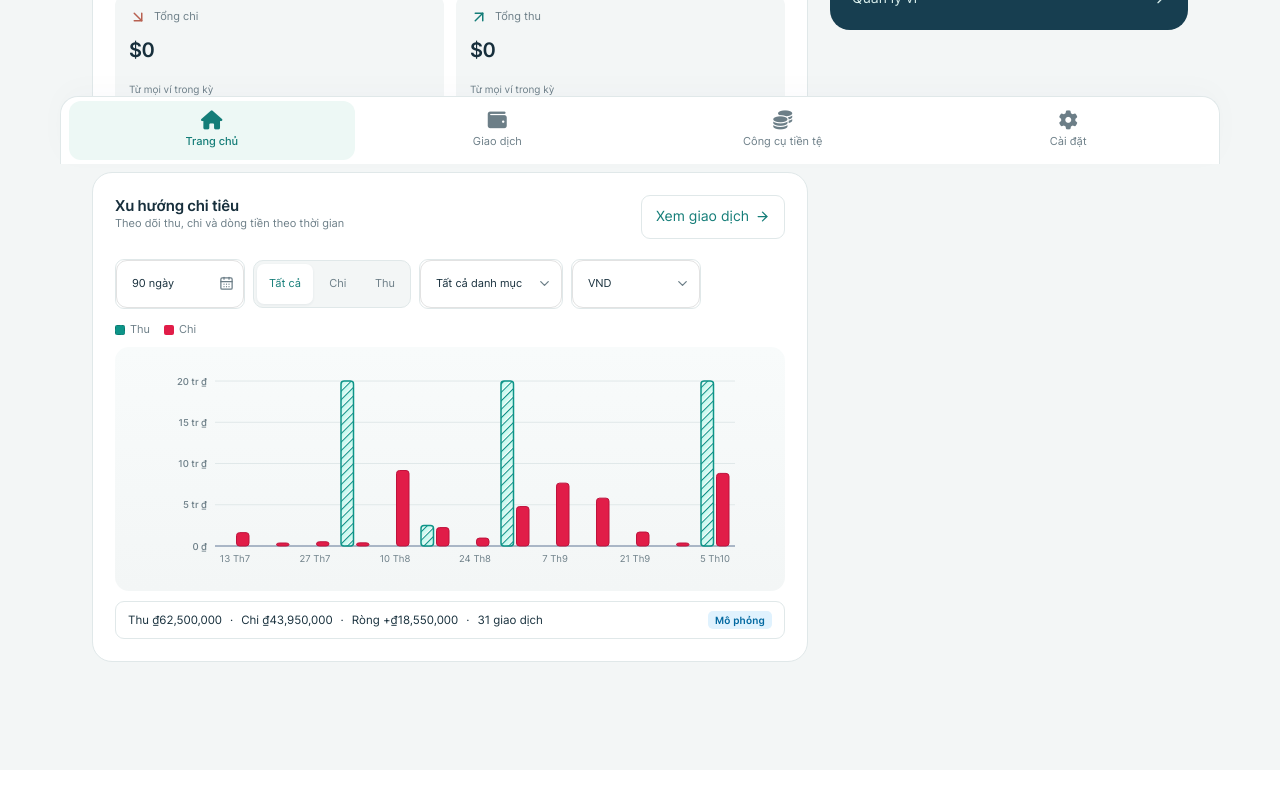
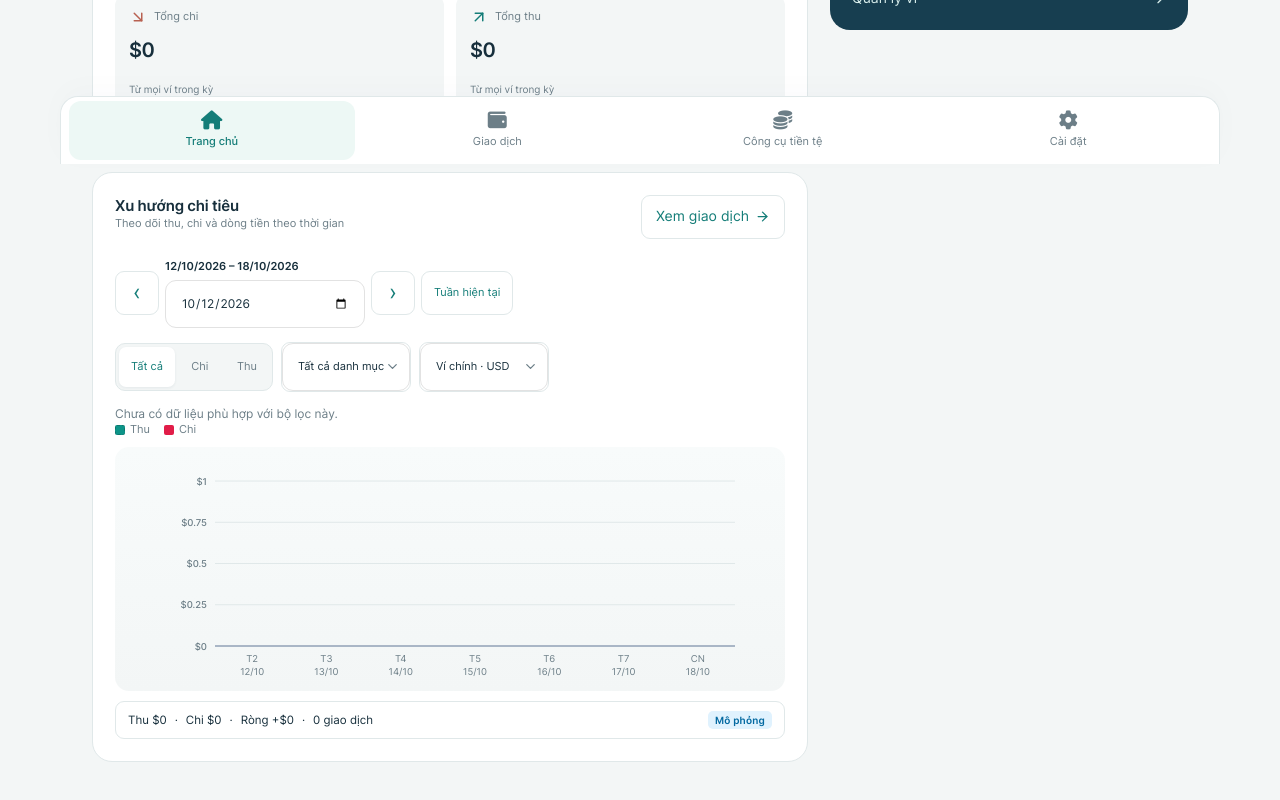
Before and after one commit to smolsosweet/finbridge, a Next.js app: page /app in a window 1280 px wide. Shown: the part 636-1436 px from the top of the page. Before the commit the page ends 1406 px from the top, so only its background shows below. Built offline with nearby package versions, Linux system fonts and the light colour scheme.

Commit message:
fix(dashboard): show calendar weeks for one wallet

```diff
--- a/src/components/sites/rolly/replica/Dashboard.tsx
+++ b/src/components/sites/rolly/replica/Dashboard.tsx
@@ -2,9 +2,10 @@
 
 import { useState } from "react";
 import { useSearchParams } from "next/navigation";
-import { ArrowDownRight, ArrowRight, ArrowUpRight, CalendarDays, ChevronDown, Info, Pencil, Plus, ReceiptText, RotateCcw, Search, Trophy, Wallet, X } from "lucide-react";
+import { ArrowDownRight, ArrowRight, ArrowUpRight, CalendarDays, ChevronDown, Info, Pencil, Plus, ReceiptText, Search, Trophy, Wallet, X } from "lucide-react";
 import { EmptyState, Icon, Modal } from "./Ui";
 import { currencySymbol, money, useAppState, type Transaction } from "./store";
+import { calendarWeek, localDateKey, shiftCalendarWeek } from "./chartWeek";
 
 type DashboardSample = {
   id: string;
@@ -66,6 +67,10 @@ export const DASHBOARD_I18N = {
     cardSubtitle: "Theo dõi thu, chi và dòng tiền theo thời gian",
     viewTransactions: "Xem giao dịch",
     periodLabel: "Khoảng thời gian",
+    selectWeek: "Chọn ngày trong tuần",
+    previousWeek: "Tuần trước",
+    nextWeek: "Tuần sau",
+    currentWeek: "Tuần hiện tại",
     period7d: "7 ngày",
     period30d: "30 ngày",
     period90d: "90 ngày",
@@ -103,6 +108,10 @@ export const DASHBOARD_I18N = {
     cardSubtitle: "Track income, expenses, and cash flow over time",
     viewTransactions: "View transactions",
     periodLabel: "Time period",
+    selectWeek: "Choose a date in the week",
+    previousWeek: "Previous week",
+    nextWeek: "Next week",
+    currentWeek: "This week",
     period7d: "7 days",
     period30d: "30 days",
     period90d: "90 days",
@@ -140,6 +149,10 @@ export const DASHBOARD_I18N = {
     cardSubtitle: "追踪各时期的收入、支出与现金流",
     viewTransactions: "查看交易",
     periodLabel: "时间范围",
+    selectWeek: "选择周内日期",
+    previousWeek: "上一周",
+    nextWeek: "下一周",
+    currentWeek: "本周",
     period7d: "7天",
     period30d: "30天",
     period90d: "90天",
@@ -195,7 +208,7 @@ function getNiceScale(maxValue: number, tickCount = 4) {
   const niceMax = niceStep * tickCount >= maxValue ? niceStep * tickCount : niceStep * (tickCount + 1);
   const ticks: number[] = [];
   for (let t = 0; t <= niceMax + 1e-6; t += niceStep) {
-    ticks.push(Math.round(t));
+    ticks.push(Number(t.toPrecision(12)));
   }
   return { max: ticks[ticks.length - 1], step: niceStep, ticks };
 }
@@ -229,11 +242,6 @@ function formatCompactMoney(amount: number, currency: string, lang: "vi" | "en"
   return `${sym}${amount.toLocaleString("en-US")}`;
 }
 
-const MONTH_NAMES = {
-  vi: ["Th1", "Th2", "Th3", "Th4", "Th5", "Th6", "Th7", "Th8", "Th9", "Th10", "Th11", "Th12"],
-  en: ["Jan", "Feb", "Mar", "Apr", "May", "Jun", "Jul", "Aug", "Sep", "Oct", "Nov", "Dec"],
-  zh: ["1月", "2月", "3月", "4月", "5月", "6月", "7月", "8月", "9月", "10月", "11月", "12月"],
-};
 
 export function MonthCalendar({ month, year, transactions = [], onPick }: { month: number; year: number; transactions?: Transaction[]; onPick?: (date: string) => void }) {
   const start = (new Date(year, month, 1).getDay() + 6) % 7;
@@ -257,7 +265,6 @@ export function Dashboard({ transactionsTab = false, navigate }: { transactionsT
   const queryFrom = searchParams.get("from");
   const queryTo = searchParams.get("to");
   const queryWallet = searchParams.get("wallet");
-  const queryCurrency = searchParams.get("currency");
   const querySource = searchParams.get("source");
 
   const [walletId, setWalletId] = useState(queryWallet || state.wallets[0].id);
@@ -274,59 +281,29 @@ export function Dashboard({ transactionsTab = false, navigate }: { transactionsT
   const [dashboardSource] = useState<"sample" | "live">(querySource === "live" ? "live" : "sample");
   const [dashboardType, setDashboardType] = useState<"all" | "expense" | "income">((queryType as "all" | "expense" | "income") || "all");
   const [dashboardCategory, setDashboardCategory] = useState(queryCategory || "all");
-  const [dashboardCurrency, setDashboardCurrency] = useState(
-    queryCurrency || (dashboardSource === "sample" ? (DASHBOARD_SAMPLE[0]?.currency || "VND") : (wallet.currency || "VND"))
-  );
-  const [dashboardPeriod, setDashboardPeriod] = useState<"7d" | "30d" | "90d" | "all" | "custom">("90d");
-  const [dashboardFrom, setDashboardFrom] = useState(queryFrom || "2026-07-16");
-  const [dashboardTo, setDashboardTo] = useState(queryTo || "2026-10-12");
+  const dashboardCurrency = wallet.currency;
+  const [dashboardWeek, setDashboardWeek] = useState(() => calendarWeek(localDateKey(new Date())).start);
   const [focusedBucketKey, setFocusedBucketKey] = useState<string | null>(null);
 
   const [search, setSearch] = useState("");
   const [modal, setModal] = useState("");
 
   const currencies = Array.from(new Set(state.wallets.map((item) => item.currency)));
-  const availableCurrencies = Array.from(new Set([
-    ...currencies,
-    ...DASHBOARD_SAMPLE.map((d) => d.currency),
-  ]));
+  // Sample rows without a wallet ID belong to the first wallet with their currency.
+  const rawDashboardData = dashboardSource === "sample"
+    ? DASHBOARD_SAMPLE.filter((tx) => tx.type !== "transfer" && tx.currency === wallet.currency && (tx.wallet || state.wallets.find((item) => item.currency === tx.currency)?.id) === wallet.id)
+    : state.transactions.filter((tx) => tx.type !== "transfer" && tx.wallet === wallet.id);
 
-  // Resolve base data: sample or live user transactions
-  const dashboardWalletIds = new Set(state.wallets.filter((item) => item.currency === dashboardCurrency).map((item) => item.id));
-  const rawDashboardData = dashboardSource === "sample"
-    ? DASHBOARD_SAMPLE.filter((tx) => tx.currency === dashboardCurrency)
-    : state.transactions.filter((tx) => tx.type !== "transfer" && dashboardWalletIds.has(tx.wallet));
-
-  // Determine active date boundaries
-  const allDates = rawDashboardData.map((d) => d.date).sort();
-  const latestDataDate = allDates.length > 0 ? allDates[allDates.length - 1] : "2026-10-12";
-  const earliestDataDate = allDates.length > 0 ? allDates[0] : "2025-11-01";
-
-  let chartStart = earliestDataDate;
-  let chartEnd = latestDataDate;
-
-  if (dashboardPeriod === "7d") {
-    const endObj = new Date(latestDataDate);
-    const startObj = new Date(endObj);
-    startObj.setDate(startObj.getDate() - 6);
-    chartStart = startObj.toISOString().slice(0, 10);
-    chartEnd = latestDataDate;
-  } else if (dashboardPeriod === "30d") {
-    const endObj = new Date(latestDataDate);
-    const startObj = new Date(endObj);
-    startObj.setDate(startObj.getDate() - 29);
-    chartStart = startObj.toISOString().slice(0, 10);
-    chartEnd = latestDataDate;
-  } else if (dashboardPeriod === "90d") {
-    const endObj = new Date(latestDataDate);
-    const startObj = new Date(endObj);
-    startObj.setDate(startObj.getDate() - 89);
-    chartStart = startObj.toISOString().slice(0, 10);
-    chartEnd = latestDataDate;
-  } else if (dashboardPeriod === "custom") {
-    chartStart = dashboardFrom;
-    chartEnd = dashboardTo;
-  }
+  const week = calendarWeek(dashboardWeek);
+  const chartStart = week.start;
+  const chartEnd = week.end;
+  const weekdayNames = {
+    vi: ["T2", "T3", "T4", "T5", "T6", "T7", "CN"],
+    en: ["Mon", "Tue", "Wed", "Thu", "Fri", "Sat", "Sun"],
+    zh: ["周一", "周二", "周三", "周四", "周五", "周六", "周日"],
+  };
+  const weekRangeLabel = new Intl.DateTimeFormat(lang === "vi" ? "vi-VN" : lang === "zh" ? "zh-CN" : "en-GB", { day: "2-digit", month: "2-digit", year: "numeric" });
+  const formattedWeekRange = weekRangeLabel.format(new Date(chartStart + "T12:00:00")) + " – " + weekRangeLabel.format(new Date(chartEnd + "T12:00:00"));
 
   const dashboardCategories = Array.from(new Set(rawDashboardData.map((tx) => tx.category))).sort();
 
@@ -346,90 +323,17 @@ export function Dashboard({ transactionsTab = false, navigate }: { transactionsT
   const totalNet = (totalIncomeMinor - totalExpenseMinor) / 100;
   const totalCount = dashboardRecords.length;
 
-  // Determine granularity based on day difference
-  const diffDays = Math.max(1, Math.ceil((new Date(chartEnd).getTime() - new Date(chartStart).getTime()) / (1000 * 3600 * 24)) + 1);
-  const granularity: "daily" | "weekly" | "monthly" = diffDays <= 31 ? "daily" : diffDays <= 125 ? "weekly" : "monthly";
-
-  interface Bucket {
-    key: string;
-    label: string;
-    fullDateLabel: string;
-    income: number;
-    expense: number;
-    count: number;
-  }
-
-  const buckets: Bucket[] = [];
-
-  if (granularity === "daily") {
-    const curr = new Date(chartStart);
-    const endD = new Date(chartEnd);
-    while (curr <= endD) {
-      const key = curr.toISOString().slice(0, 10);
-      const mIdx = curr.getMonth();
-      const dNum = curr.getDate();
-      const yNum = curr.getFullYear();
-      const crossYear = chartStart.slice(0, 4) !== chartEnd.slice(0, 4);
-      let label = "";
-      if (lang === "vi") label = `${dNum} ${MONTH_NAMES.vi[mIdx]}${crossYear ? "/" + String(yNum).slice(2) : ""}`;
-      else if (lang === "zh") label = `${mIdx + 1}月${dNum}日`;
-      else label = `${dNum} ${MONTH_NAMES.en[mIdx]}${crossYear ? " " + yNum : ""}`;
-
+  const buckets = week.days.map((key, index) => {
     const txs = dashboardRecords.filter((tx) => tx.date === key);
-      const inc = txs.filter((tx) => tx.type === "income").reduce((a, t) => a + Math.round(t.amount * 100), 0) / 100;
-      const exp = txs.filter((tx) => tx.type === "expense").reduce((a, t) => a + Math.round(t.amount * 100), 0) / 100;
-      buckets.push({ key, label, fullDateLabel: key, income: inc, expense: exp, count: txs.length });
-      curr.setDate(curr.getDate() + 1);
-    }
-  } else if (granularity === "weekly") {
-    const curr = new Date(chartStart);
-    // Find Monday of the current week
-    const dayOfWeek = (curr.getDay() + 6) % 7;
-    curr.setDate(curr.getDate() - dayOfWeek);
-    const endD = new Date(chartEnd);
-    while (curr <= endD) {
-      const key = curr.toISOString().slice(0, 10);
-      const weekEnd = new Date(curr);
-      weekEnd.setDate(weekEnd.getDate() + 6);
-      const endKey = weekEnd.toISOString().slice(0, 10);
-
-      const mIdx = curr.getMonth();
-      const dNum = curr.getDate();
-      let label = "";
-      if (lang === "vi") label = `${dNum} ${MONTH_NAMES.vi[mIdx]}`;
-      else if (lang === "zh") label = `${mIdx + 1}月${dNum}日`;
-      else label = `${dNum} ${MONTH_NAMES.en[mIdx]}`;
-
-      const txs = dashboardRecords.filter((tx) => tx.date >= key && tx.date <= endKey);
-      const inc = txs.filter((tx) => tx.type === "income").reduce((a, t) => a + Math.round(t.amount * 100), 0) / 100;
-      const exp = txs.filter((tx) => tx.type === "expense").reduce((a, t) => a + Math.round(t.amount * 100), 0) / 100;
-      buckets.push({ key, label, fullDateLabel: `${key} – ${endKey}`, income: inc, expense: exp, count: txs.length });
-      curr.setDate(curr.getDate() + 7);
-    }
-  } else {
-    // Monthly buckets
-    const startY = Number(chartStart.slice(0, 4));
-    const startM = Number(chartStart.slice(5, 7)) - 1;
-    const endY = Number(chartEnd.slice(0, 4));
-    const endM = Number(chartEnd.slice(5, 7)) - 1;
-
-    let y = startY;
-    let m = startM;
-    while (y < endY || (y === endY && m <= endM)) {
-      const key = `${y}-${String(m + 1).padStart(2, "0")}`;
-      let label = "";
-      if (lang === "vi") label = `${MONTH_NAMES.vi[m]} ${y}`;
-      else if (lang === "zh") label = `${y}年${m + 1}月`;
-      else label = `${MONTH_NAMES.en[m]} ${y}`;
-
-      const txs = dashboardRecords.filter((tx) => tx.date.startsWith(key));
-      const inc = txs.filter((tx) => tx.type === "income").reduce((a, t) => a + Math.round(t.amount * 100), 0) / 100;
-      const exp = txs.filter((tx) => tx.type === "expense").reduce((a, t) => a + Math.round(t.amount * 100), 0) / 100;
-      buckets.push({ key, label, fullDateLabel: label, income: inc, expense: exp, count: txs.length });
-      m++;
-      if (m > 11) { m = 0; y++; }
-    }
-  }
+    return {
+      key,
+      label: weekdayNames[lang][index],
+      fullDateLabel: key,
+      income: txs.filter((tx) => tx.type === "income").reduce((sum, tx) => sum + Math.round(tx.amount * 100), 0) / 100,
+      expense: txs.filter((tx) => tx.type === "expense").reduce((sum, tx) => sum + Math.round(tx.amount * 100), 0) / 100,
+      count: txs.length,
+    };
+  });
 
   // Calculate chart scale
   const maxBucketVal = Math.max(1, ...buckets.flatMap((b) => [b.income, b.expense]));
@@ -446,14 +350,6 @@ export function Dashboard({ transactionsTab = false, navigate }: { transactionsT
   const plotWidth = chartWidth - marginLeft - marginRight;
   const plotHeight = baselineY - marginTop;
 
-  // Reset filters handler
-  const resetFilters = () => {
-    setDashboardPeriod("90d");
-    setDashboardType("all");
-    setDashboardCategory("all");
-    setFocusedBucketKey(null);
-  };
-
   // View transactions handler to open Transactions tab with identical filters
   const openTransactionsWithFilters = () => {
     const query = new URLSearchParams();
@@ -464,7 +360,7 @@ export function Dashboard({ transactionsTab = false, navigate }: { transactionsT
     query.set("from", chartStart);
     query.set("to", chartEnd);
     query.set("currency", dashboardCurrency);
-    if (state.wallets.length > 1) query.set("wallet", wallet.id);
+    query.set("wallet", wallet.id);
     navigate("?" + query.toString());
   };
 
@@ -476,7 +372,10 @@ export function Dashboard({ transactionsTab = false, navigate }: { transactionsT
 
   const records = rawTxList.filter((t) => {
     if (!transactionsTab && t.wallet !== wallet.id && t.targetWallet !== wallet.id) return false;
-    if (transactionsTab && queryWallet && t.wallet !== queryWallet && t.targetWallet !== queryWallet) return false;
+    if (transactionsTab && queryWallet) {
+      const sourceWallet = t.wallet || ("currency" in t ? state.wallets.find((item) => item.currency === t.currency)?.id : undefined);
+      if (sourceWallet !== queryWallet && t.targetWallet !== queryWallet) return false;
+    }
     if (isFilteredFromDashboard) {
       if (queryFrom && t.date < queryFrom) return false;
       if (queryTo && t.date > queryTo) return false;
@@ -570,32 +469,21 @@ export function Dashboard({ transactionsTab = false, navigate }: { transactionsT
           </div>
 
           <div className="fb-chart-controls">
-            {/* Period selector */}
-            <label className="fb-chart-select">
-              <span className="sr-only">{t.periodLabel}</span>
-              <select aria-label={t.periodLabel} value={dashboardPeriod} onChange={(e) => setDashboardPeriod(e.target.value as "7d" | "30d" | "90d" | "all" | "custom")}>
-                <option value="90d">{t.period90d}</option>
-                <option value="30d">{t.period30d}</option>
-                <option value="7d">{t.period7d}</option>
-                <option value="all">{t.periodAll}</option>
-                <option value="custom">{t.periodCustom}</option>
-              </select>
-              <CalendarDays size={15} />
+            <div className="fb-chart-week-picker" aria-label={t.periodLabel}>
+              <button type="button" aria-label={t.previousWeek} onClick={() => { setDashboardWeek(shiftCalendarWeek(chartStart, -1)); setFocusedBucketKey(null); }}>‹</button>
+              <label>
+                <span>{formattedWeekRange}</span>
+                <span className="sr-only">{t.selectWeek}</span>
+                <input type="date" aria-label={t.selectWeek} value={dashboardWeek} onInput={(event) => {
+                  if (event.currentTarget.validity.valid && event.currentTarget.value) {
+                    setDashboardWeek(calendarWeek(event.currentTarget.value).start);
+                    setFocusedBucketKey(null);
+                  }
+                }} />
               </label>
-
-            {/* Custom range date pickers */}
-            {dashboardPeriod === "custom" && (
-              <div className="fb-chart-range">
-                <label>
-                  {t.fromDate}
-                  <input aria-label={t.fromDate} type="date" value={dashboardFrom} max={dashboardTo} onChange={(e) => setDashboardFrom(e.target.value)} />
-                </label>
-                <label>
-                  {t.toDate}
-                  <input aria-label={t.toDate} type="date" value={dashboardTo} min={dashboardFrom} onChange={(e) => setDashboardTo(e.target.value)} />
-                </label>
+              <button type="button" aria-label={t.nextWeek} onClick={() => { setDashboardWeek(shiftCalendarWeek(chartStart, 1)); setFocusedBucketKey(null); }}>›</button>
+              <button type="button" className="fb-chart-this-week" onClick={() => { setDashboardWeek(calendarWeek(localDateKey(new Date())).start); setFocusedBucketKey(null); }}>{t.currentWeek}</button>
             </div>
-            )}
 
             {/* Type filter */}
             <div className="r-type-pills" role="radiogroup" aria-label={t.typeFilter}>
@@ -614,41 +502,17 @@ export function Dashboard({ transactionsTab = false, navigate }: { transactionsT
               <ChevronDown size={15} />
             </label>
 
-            {/* Account filter (only shown if more than one wallet exists) */}
-            {state.wallets.length > 1 && (
             <label className="fb-chart-select">
               <span className="sr-only">{t.accountFilter}</span>
-                <select aria-label={t.accountFilter} value={walletId} onChange={(e) => setWalletId(e.target.value)}>
-                  <option value="">{t.allAccounts}</option>
-                  {state.wallets.map((w) => <option key={w.id} value={w.id}>{walletName(w.name)}</option>)}
+              <select aria-label={t.accountFilter} value={wallet.id} onChange={(event) => { setWalletId(event.target.value); setDashboardCategory("all"); setFocusedBucketKey(null); }}>
+                {state.wallets.map((item) => <option key={item.id} value={item.id}>{walletName(item.name)} · {item.currency}</option>)}
               </select>
               <ChevronDown size={15} />
             </label>
-            )}
-
-            {/* Currency selector (shown if multiple currencies exist) */}
-            {availableCurrencies.length > 1 && (
-              <label className="fb-chart-select">
-                <span className="sr-only">{t.currencyFilter}</span>
-                <select aria-label={t.currencyFilter} value={dashboardCurrency} onChange={(e) => setDashboardCurrency(e.target.value)}>
-                  {availableCurrencies.map((curr) => <option key={curr} value={curr}>{curr}</option>)}
-                </select>
-                <ChevronDown size={15} />
-              </label>
-            )}
           </div>
 
-          {/* Chart Display or Empty State */}
-          {dashboardRecords.length === 0 ? (
-            <div className="fb-chart-empty" role="status">
-              <ReceiptText size={26} />
-              <p>{t.emptyText}</p>
-              <button type="button" className="fb-reset-filter-btn" onClick={resetFilters}>
-                <RotateCcw size={15} />
-                {t.resetFilters}
-              </button>
-            </div>
-          ) : (
+          {dashboardRecords.length === 0 && <p className="fb-week-empty-note" role="status">{t.emptyText}</p>}
+          {(
             <>
               {/* Legend */}
               <div className="fb-chart-legend" aria-hidden="true">
@@ -745,6 +609,9 @@ export function Dashboard({ transactionsTab = false, navigate }: { transactionsT
                             {b.label}
                           </text>
                         )}
+                        <text x={centerX} y={baselineY + 29} textAnchor="middle" className="fb-chart-x-label">
+                          {b.key.slice(8)}/{b.key.slice(5, 7)}
+                        </text>
                       </g>
                     );
                   })}
@@ -787,12 +654,12 @@ export function Dashboard({ transactionsTab = false, navigate }: { transactionsT
                   <span aria-hidden="true">·</span>
                   <span>{totalCount} {t.summaryTransactions}</span>
                 </div>
-                <span className="fb-env-badge">{t.simulated}</span>
+                {dashboardSource === "sample" && <span className="fb-env-badge">{t.simulated}</span>}
               </div>
             </>
           )}
         </section>
-        <section className="fb-wallet-flow-card"><div className="fb-section-heading"><div><h2>Chi & thu theo ví</h2><p className="fb-section-note">Số liệu của từng ví đã tích hợp trong kỳ</p></div><button type="button" className="fb-view-transactions" onClick={() => navigate("createWallet1")}><Plus size={15} />Thêm ví</button></div><div className="fb-wallet-flow-list">{walletFlows.map((flow) => <button type="button" key={flow.wallet.id} className={flow.wallet.id === wallet.id ? "is-selected" : ""} onClick={() => { setWalletId(flow.wallet.id); setDashboardCurrency(flow.wallet.currency); }}><span><b>{walletName(flow.wallet.name)}</b><small>{flow.wallet.currency}</small></span><span className="fb-wallet-flow-numbers"><small className="r-expense">Chi {money(flow.expense, flow.wallet.currency)}</small><small className="r-income">Thu {money(flow.income, flow.wallet.currency)}</small></span><ArrowRight size={16} /></button>)}</div><button type="button" className="fb-manage-wallets" onClick={() => navigate("walletSettings?wallet=" + wallet.id)}>Quản lý ví<ArrowRight size={16} /></button></section>
+        <section className="fb-wallet-flow-card"><div className="fb-section-heading"><div><h2>Chi & thu theo ví</h2><p className="fb-section-note">Số liệu của từng ví đã tích hợp trong kỳ</p></div><button type="button" className="fb-view-transactions" onClick={() => navigate("createWallet1")}><Plus size={15} />Thêm ví</button></div><div className="fb-wallet-flow-list">{walletFlows.map((flow) => <button type="button" key={flow.wallet.id} className={flow.wallet.id === wallet.id ? "is-selected" : ""} onClick={() => { setWalletId(flow.wallet.id); setDashboardCategory("all"); setFocusedBucketKey(null); }}><span><b>{walletName(flow.wallet.name)}</b><small>{flow.wallet.currency}</small></span><span className="fb-wallet-flow-numbers"><small className="r-expense">Chi {money(flow.expense, flow.wallet.currency)}</small><small className="r-income">Thu {money(flow.income, flow.wallet.currency)}</small></span><ArrowRight size={16} /></button>)}</div><button type="button" className="fb-manage-wallets" onClick={() => navigate("walletSettings?wallet=" + wallet.id)}>Quản lý ví<ArrowRight size={16} /></button></section>
       </section>
       <div className="fb-workspace"><div className="fb-main-column">
         <section className="fb-overview"><div className="fb-section-heading"><h2>Dòng tiền trong kỳ</h2>{periodControls}</div>
--- /dev/null
+++ b/src/components/sites/rolly/replica/chartWeek.ts
@@ -0,0 +1,23 @@
+export function localDateKey(date: Date): string {
+  return [date.getFullYear(), String(date.getMonth() + 1).padStart(2, "0"), String(date.getDate()).padStart(2, "0")].join("-");
+}
+
+export function calendarWeek(dateKey: string): { start: string; end: string; days: string[] } {
+  const date = new Date(dateKey + "T12:00:00");
+  if (!/^\d{4}-\d{2}-\d{2}$/.test(dateKey) || !Number.isFinite(date.getTime()) || localDateKey(date) !== dateKey) {
+    throw new RangeError("Invalid calendar date");
+  }
+  date.setDate(date.getDate() - (date.getDay() + 6) % 7);
+  const days = Array.from({ length: 7 }, (_, index) => {
+    const next = new Date(date);
+    next.setDate(next.getDate() + index);
+    return localDateKey(next);
+  });
+  return { start: days[0], end: days[6], days };
+}
+
+export function shiftCalendarWeek(start: string, weeks: number): string {
+  const date = new Date(start + "T12:00:00");
+  date.setDate(date.getDate() + weeks * 7);
+  return localDateKey(date);
+}
--- a/src/components/sites/rolly/replica/replica.css
+++ b/src/components/sites/rolly/replica/replica.css
@@ -454,6 +454,16 @@
 .fb-view-transactions{display:flex;align-items:center;gap:6px;flex-shrink:0;min-height:44px;border:1px solid var(--r-line);background:var(--r-surface);color:var(--r-teal);border-radius:9px;padding:10px 14px;font-size:11px;font-weight:600;white-space:nowrap;cursor:pointer}
 .fb-view-transactions:hover{border-color:#83bcb2;background:var(--r-mint)}
 .fb-chart-controls{display:flex;align-items:center;gap:8px;margin:20px 0 13px;flex-wrap:wrap}
+.fb-chart-week-picker{display:flex;align-items:center;flex-wrap:wrap;gap:6px;width:100%;margin-bottom:6px}
+.fb-chart-week-picker>button{min-height:44px;min-width:44px;border:1px solid var(--r-line);border-radius:9px;background:var(--r-surface);color:var(--r-teal);font-size:22px;cursor:pointer}
+.fb-chart-week-picker>button.fb-chart-this-week{font-size:11px;padding:0 12px}
+.fb-chart-week-picker>label{display:flex;flex-direction:column;gap:5px;min-width:200px}
+.fb-chart-week-picker>label>span:first-child{color:var(--r-text);font-size:11px;font-weight:600}
+.fb-chart-week-picker input{min-height:44px;width:100%;padding:8px 12px;border:1px solid var(--r-line);border-radius:9px;background:var(--r-surface);color:var(--r-text);font:inherit;font-size:12px;color-scheme:light}
+.fb-week-empty-note{font-size:12px;color:var(--r-muted);margin:12px 0}
+.fb-chart-week-picker input:focus-visible,.fb-chart-week-picker>button:focus-visible{outline:2px solid var(--r-teal);outline-offset:2px}
+@media(max-width:640px){.fb-chart-week-picker>label{min-width:0;flex:1}.fb-chart-week-picker>button.fb-chart-this-week{width:100%}}
+@media(max-width:640px){.fb-spending-dashboard .fb-chart-controls>.r-type-pills{width:100%;display:flex}.fb-spending-dashboard .fb-chart-controls>.r-type-pills button{flex:1}.fb-spending-dashboard .fb-chart-controls>.fb-chart-select{flex:1 1 calc(50% - 4px);min-width:0}}
 .fb-chart-controls .r-type-pills{margin:0;gap:3px;border:1px solid var(--r-line);padding:3px;border-radius:10px;background:var(--r-bg)}
 .fb-chart-controls .r-type-pills button{border-radius:7px;padding:8px 12px;min-height:40px;min-width:44px;font-size:11px;background:transparent;color:var(--r-muted);cursor:pointer}
 .fb-chart-controls .r-type-pills button.active{background:var(--r-surface);color:var(--r-teal);box-shadow:0 1px 3px #173e5012}
```
Lines whose indentation alone changed are shown as unchanged.
